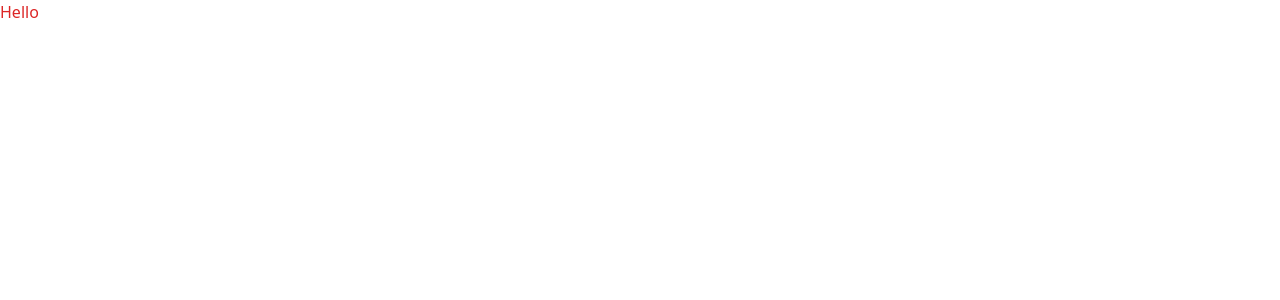
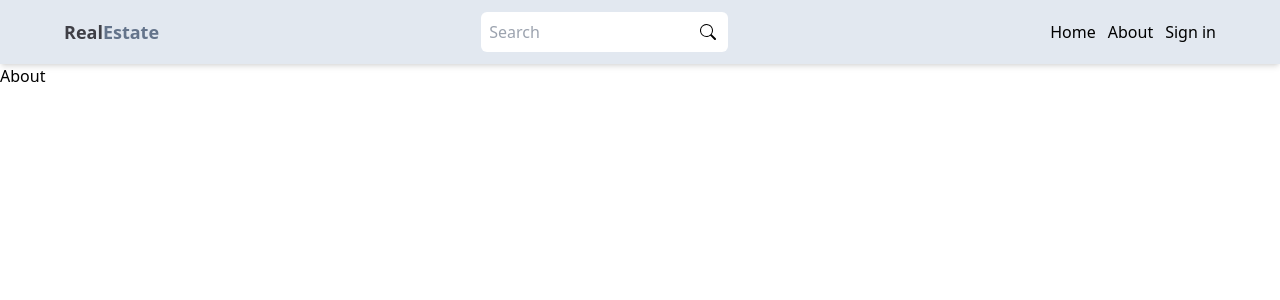
Before and after one commit to Prajwalg19/estate, a React (Vite) app in the folder client/: page /about in a window 1280 px wide. Shown: the top 300 px of the page. Built offline with nearby package versions, Linux system fonts and the light colour scheme.

Commit message:
create header component

```diff
--- a/client/package.json
+++ b/client/package.json
@@ -14,6 +14,8 @@
     "postcss": "^8.4.31",
     "react": "^18.2.0",
     "react-dom": "^18.2.0",
+    "react-icons": "^4.11.0",
+    "react-router-dom": "^6.18.0",
     "tailwindcss": "^3.3.5"
   },
   "devDependencies": {
--- a/client/src/App.jsx
+++ b/client/src/App.jsx
@@ -1,7 +1,24 @@
+import { BrowserRouter, Routes, Route } from "react-router-dom";
+import Home from "./pages/Home";
+import About from "./pages/About";
+import SignIn from "./pages/Signin";
+import Signup from "./pages/Signup";
+import Profile from "./pages/Profile";
+import Header from "./components/Header";
+
 function App() {
     return (
         <>
-            <div className="text-red-600">Hello</div>
+            <BrowserRouter>
+                <Header />
+                <Routes>
+                    <Route path="/" element={<Home />} />
+                    <Route path="/about" element={<About />} />
+                    <Route path="/sigin" element={<SignIn />} />
+                    <Route path="/signup" element={<Signup />} />
+                    <Route path="/profile" element={<Profile />} />
+                </Routes>
+            </BrowserRouter>
         </>
     );
 }
--- /dev/null
+++ b/client/src/components/Header.jsx
@@ -0,0 +1,35 @@
+import { BsSearch } from "react-icons/bs";
+import { Link } from "react-router-dom";
+const Header = () => {
+    return (
+        <header className="flex items-center  w-full py-3 shadow-md bg-slate-200 flex-wrap px-3">
+            <div className="flex justify-between items-center max-w-6xl w-full mx-auto">
+                <Link to="/">
+                    <span className="md:text-lg text-sm font-semibold">
+                        <span className="text-zinc-700">Real</span>
+                        <span className="text-slate-500">Estate</span>
+                    </span>
+                </Link>
+                <span className="relative">
+                    <input type="text" placeholder="Search" className="focus:outline-none w-24 sm:w-auto mx-1 md:mx-0 rounded-md border-gray-500 px-2 py-2" />
+                    <div className=" absolute right-3 top-3">
+                        <BsSearch />
+                    </div>
+                </span>
+                <ul className="text-base font-medium flex space-x-3 ">
+                    <li className="hidden sm:inline hover:underline ">
+                        <Link to="/">Home</Link>
+                    </li>
+                    <li className="hover:underline ">
+                        <Link to="/about">About</Link>
+                    </li>
+                    <li className="hover:underline ">
+                        <Link to="signin">Sign in</Link>
+                    </li>
+                </ul>
+            </div>
+        </header>
+    );
+};
+
+export default Header;
--- /dev/null
+++ b/client/src/pages/About.jsx
@@ -0,0 +1,4 @@
+const About = () => {
+    return <>About</>;
+};
+export default About;
--- /dev/null
+++ b/client/src/pages/Home.jsx
@@ -0,0 +1,5 @@
+const Home = () => {
+    return <main>Home</main>;
+};
+
+export default Home;
--- /dev/null
+++ b/client/src/pages/Profile.jsx
@@ -0,0 +1,6 @@
+const Profile = ()=>{
+    return (<>Profile</>)
+}
+
+
+export default Profile;
--- /dev/null
+++ b/client/src/pages/Signin.jsx
@@ -0,0 +1,5 @@
+const SignIn = () => {
+    return <>SignIn</>;
+};
+
+export default SignIn;
--- /dev/null
+++ b/client/src/pages/Signup.jsx
@@ -0,0 +1,6 @@
+const Signup = ()=>{
+    return (<>Signup</>)
+
+}
+
+export default Signup;
```
Also changed, not shown: package.json (added, +12 -0 lines), 1 other file (tests, documents, lock files or other folders).
